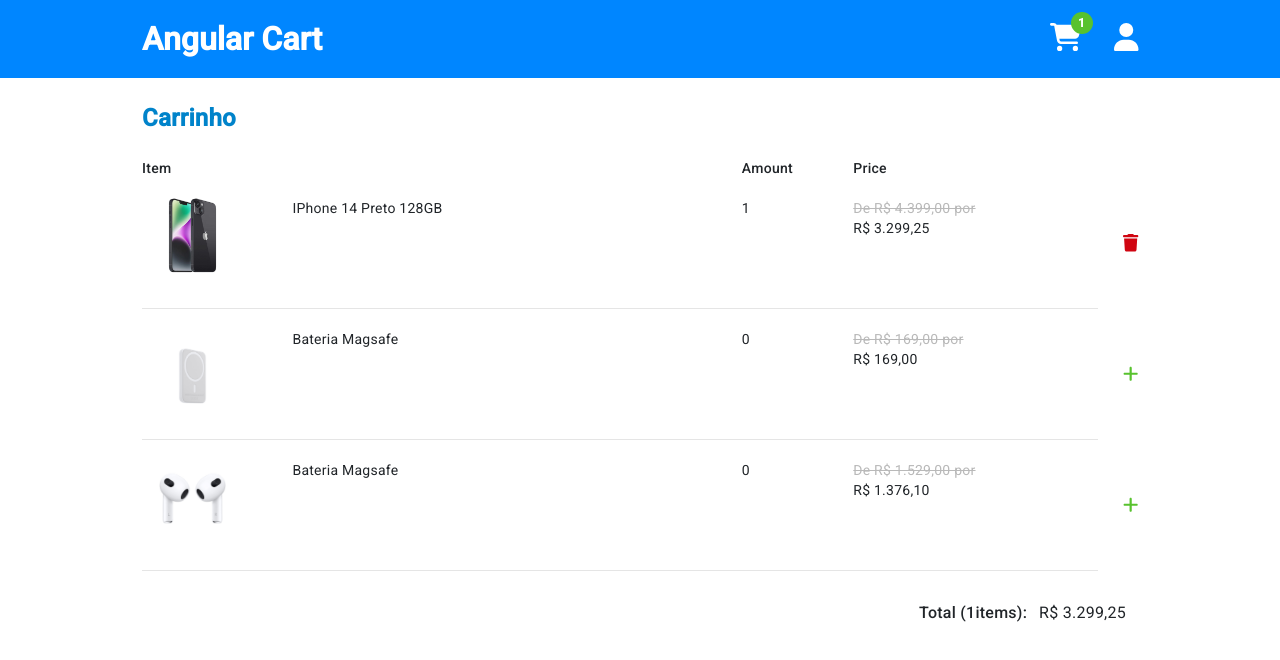
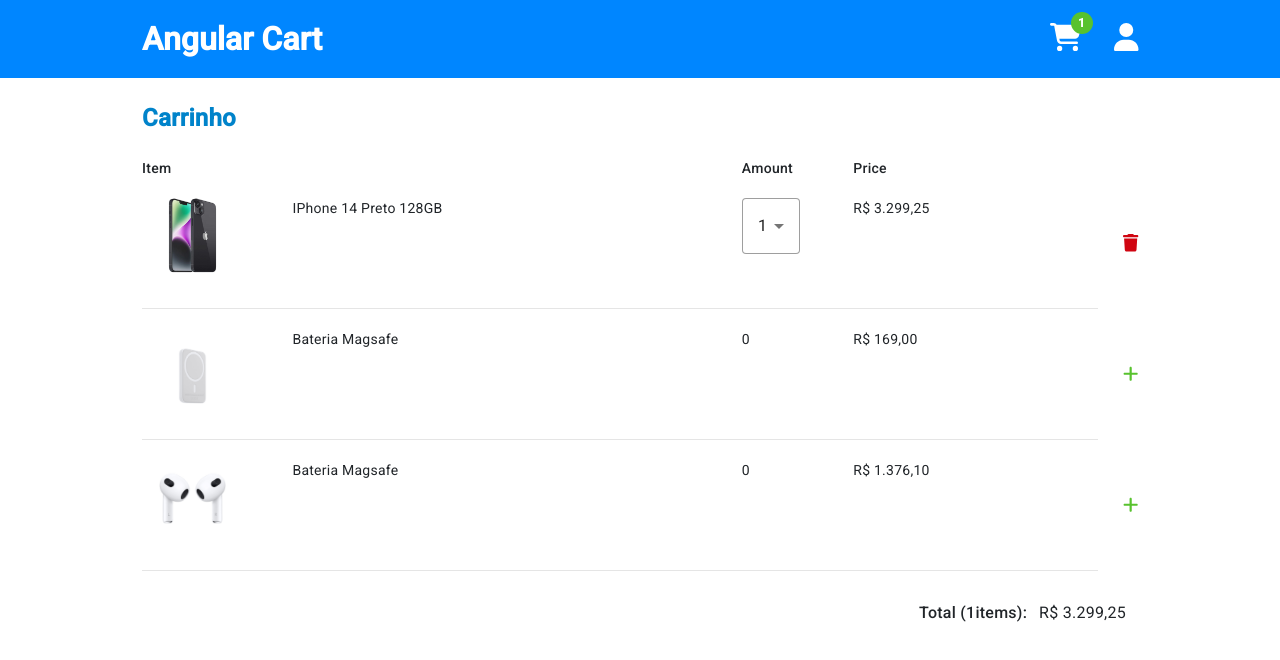
Before and after one commit to antonioadami/Angular-Cart, an Angular app: page / in a window 1280 px wide. Both pictures are taken after a click on the element 1130 px from the left and 243 px from the top of the page. Shown: the top 660 px of the page. Built offline with nearby package versions, Linux system fonts and the light colour scheme.

Commit message:
Select for changing the amount of item

```diff
--- a/src/app/app.component.ts
+++ b/src/app/app.component.ts
@@ -14,59 +14,55 @@
       amount: 0,
       product: {
         title: 'IPhone 14 Preto 128GB',
-        price: {
-          originalPrice: 4399,
-          discount: 20,
-          value: 3299.25
-        },
+        price: 3299.25,
         image: {
           url: '../../assets/imgs/iphone14.jpg',
           alt: 'IPhone 14 Preto'
         }
-      }
+      },
+      totalPrice: 3299.25
     },
     {
       id: 2,
       amount: 0,
       product: {
         title: 'Bateria Magsafe',
-        price: {
-          originalPrice: 169,
-          discount: 0,
-          value: 169
-        },
+        price: 169,
         image: {
           url: '../../assets/imgs/bateria_magsafe.jpg',
           alt: 'Bateria Magsafe'
         }
-      }
+      },
+      totalPrice: 169
     },
     {
       id: 3,
       amount: 0,
       product: {
         title: 'Bateria Magsafe',
-        price: {
-          originalPrice: 1529,
-          discount: 10,
-          value: 1376.1
-        },
+        price: 1376.1,
         image: {
           url: '../../assets/imgs/airpods.jpg',
           alt: 'Airpods'
         }
-      }
+      },
+      totalPrice: 1376.1
     }
   ];
 
   get totalItems(): number {
-    return this.items.filter((item) => item.amount > 0).length;
+    let total = 0;
+    this.items.forEach((item) => {
+      total += item.amount;
+    });
+
+    return total;
   }
 
   get totalPrice(): number {
     let value = 0;
     this.items.forEach((item) => {
-      value += item.amount * item.product.price.value;
+      value += item.amount * item.product.price;
     });
 
     return value;
@@ -77,6 +73,14 @@
 
     if (index !== -1) {
       this.items[index].amount = data.amount;
+      if (data.amount > 0) {
+        this.items[index].totalPrice =
+          data.amount * this.items[index].product.price;
+      } else {
+        this.items[index].totalPrice = this.items[index].product.price;
+      }
+
+      console.log(this.items[index]);
     }
   }
 }
--- a/src/components/item/item.component.html
+++ b/src/components/item/item.component.html
@@ -5,11 +5,21 @@
     <span>{{item.product.title}}</span>
   </div>
   <div class="item-amount-container">
-    <span>{{item.amount}}</span>
+    <span *ngIf="item.amount === 0; else selectAmount">{{item.amount}}</span>
+    <ng-template #selectAmount>
+      <div class="amount-select">
+        <mat-form-field appearance="outline">
+          <mat-select   [(value)]="selectedAmount" (selectionChange)="AmountChanged(item.id, $event)">
+            <mat-option *ngFor="let amountItem of amountItems" [value]="amountItem">
+              {{amountItem}}
+            </mat-option>
+          </mat-select>
+        </mat-form-field>
+      </div>
+    </ng-template>
   </div>
   <div class="d-flex flex-column item-price-container">
-    <span v-if="item.product.price.discount !== 0" class="original-price">De {{item.product.price.originalPrice | currency}} por</span>
-    <span>{{item.product.price.value | currency}} </span>
+    <span>{{item.totalPrice | currency}} </span>
   </div>
 
   <div class="d-flex justify-content-center align-items-center">
--- a/src/components/item/item.component.scss
+++ b/src/components/item/item.component.scss
@@ -19,11 +19,6 @@
   width: 220px;
 }
 
-.original-price {
-  color: #b9b9b9;
-  text-decoration: line-through;
-}
-
 .trash-icon {
   color: #d00511;
   cursor: pointer;
@@ -33,3 +28,9 @@
   color: #58c22e;
   cursor: pointer;
 }
+
+.amount-select {
+  mat-form-field {
+    width: 58px;
+  }
+}
--- a/src/components/item/item.component.ts
+++ b/src/components/item/item.component.ts
@@ -1,4 +1,5 @@
 import { Component, EventEmitter, Input, Output } from '@angular/core';
+import { MatSelectChange } from '@angular/material/select';
 import { faPlus, faTrash } from '@fortawesome/free-solid-svg-icons';
 import { IChangeAmount } from 'src/models/IChangeAmount';
 import { IITem } from 'src/models/IItem';
@@ -15,6 +16,9 @@
   faTrash = faTrash;
   faPlus = faPlus;
 
+  amountItems = [...Array(13).keys()].filter((amount) => amount !== 0);
+  selectedAmount = 1;
+
   AddItem(id: number) {
     this.changeAmount.emit({ id, amount: 1 });
   }
@@ -22,4 +26,9 @@
   RemoveItem(id: number) {
     this.changeAmount.emit({ id, amount: 0 });
   }
+
+  AmountChanged(id: number, event: MatSelectChange) {
+    this.changeAmount.emit({ id, amount: event.value });
+    this.selectedAmount = 1;
+  }
 }
--- a/src/models/IItem.ts
+++ b/src/models/IItem.ts
@@ -4,4 +4,5 @@
   id: number;
   product: IProduct;
   amount: number;
+  totalPrice: number;
 }
--- a/src/models/IProduct.ts
+++ b/src/models/IProduct.ts
@@ -4,9 +4,5 @@
     url: string;
     alt: string;
   };
-  price: {
-    originalPrice: number;
-    discount: number;
-    value: number;
-  };
+  price: number;
 }
```
Also changed, not shown: src/components/components.module.ts (+10 -1 lines).
